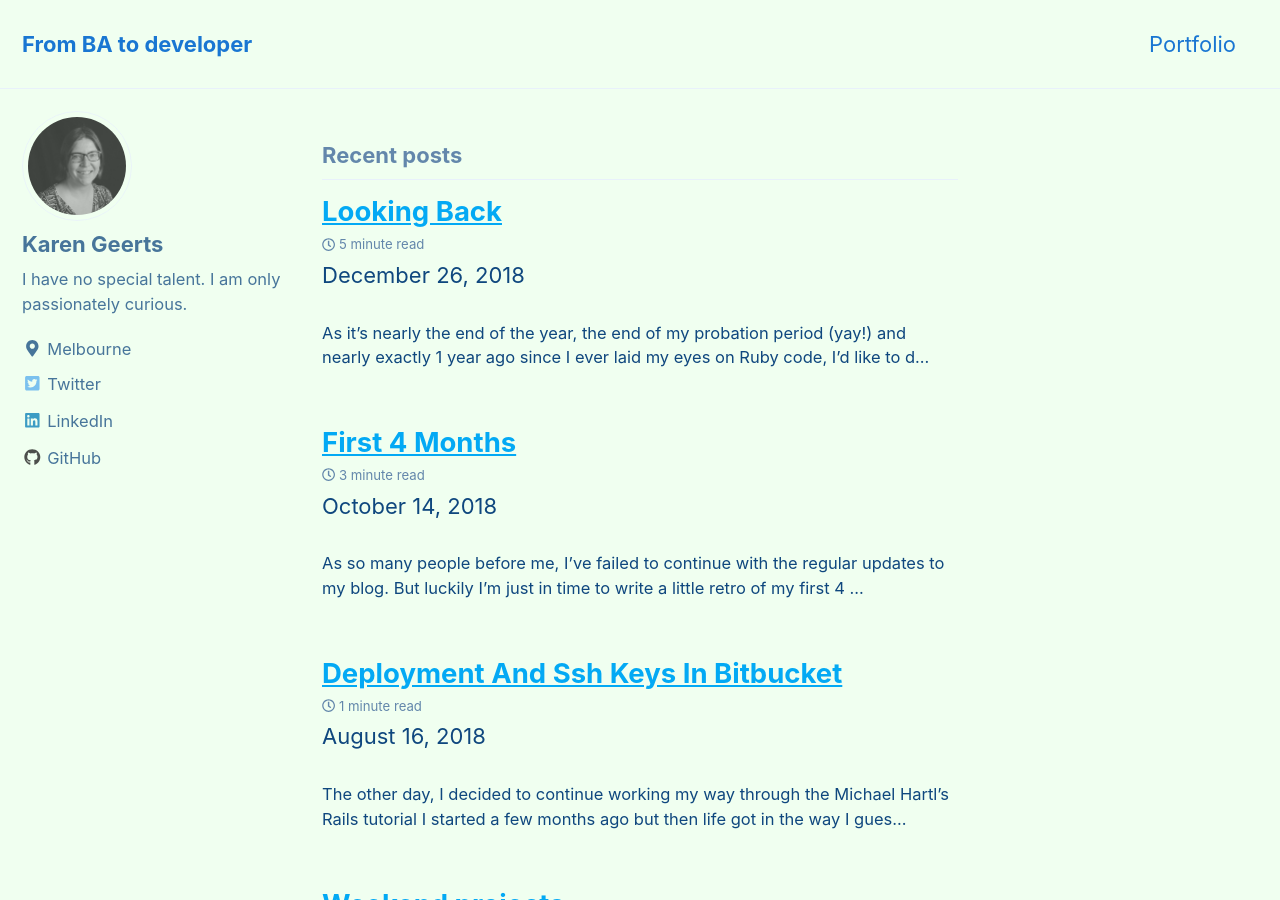
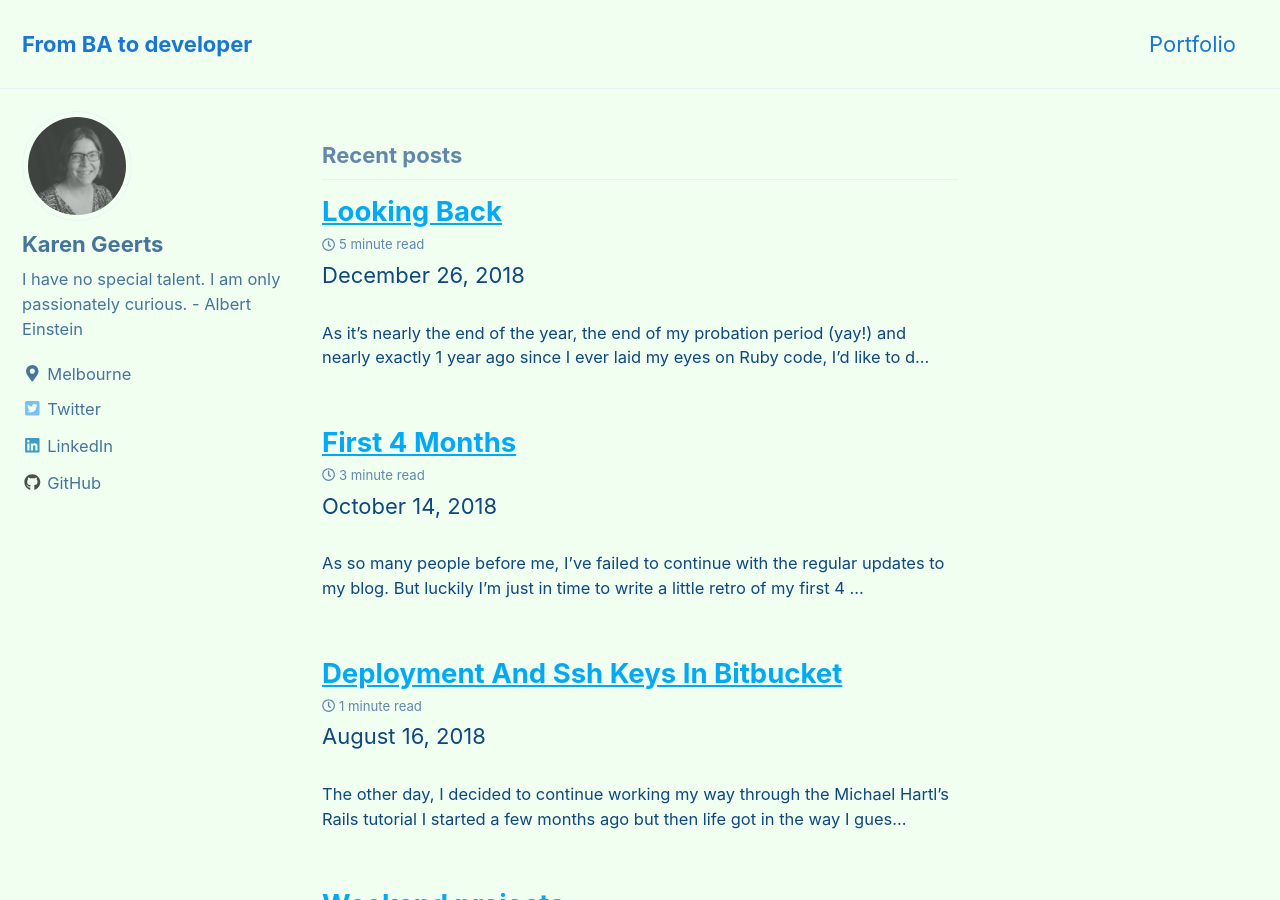
Before and after one commit to karengeerts/blog, a Jekyll site: the page built from index.html, in a window 1280 px wide and 900 px high. Built offline with Jekyll 4.4.1, drawn with Linux system fonts in a browser that asks for light colours; nearby versions of some CDN libraries; the list of posts is cut into pages by our own code.

Commit message:
update quote reference

```diff
--- a/_config.yml
+++ b/_config.yml
@@ -102,7 +102,7 @@ analytics:
 author:
   name             : "Karen Geerts"
   avatar           : "/assets/images/BW_avatar.jpg"
-  bio              : "I have no special talent. I am only passionately curious."
+  bio              : "I have no special talent. I am only passionately curious. - Albert Einstein"
   location         : "Melbourne"
   email            :
   uri              :
```
